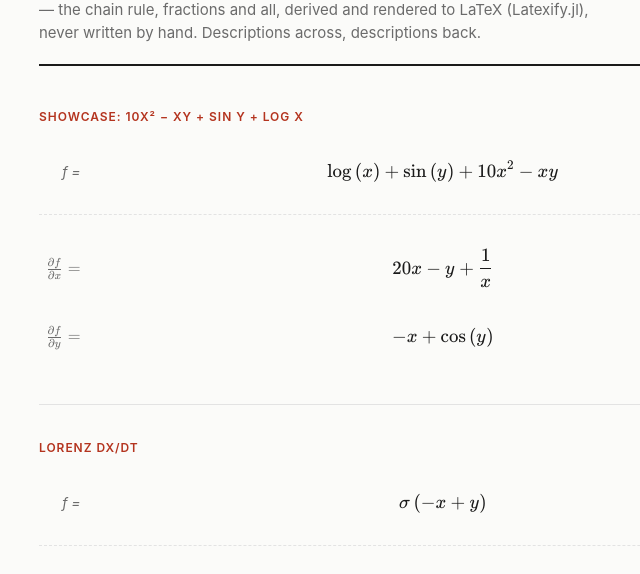
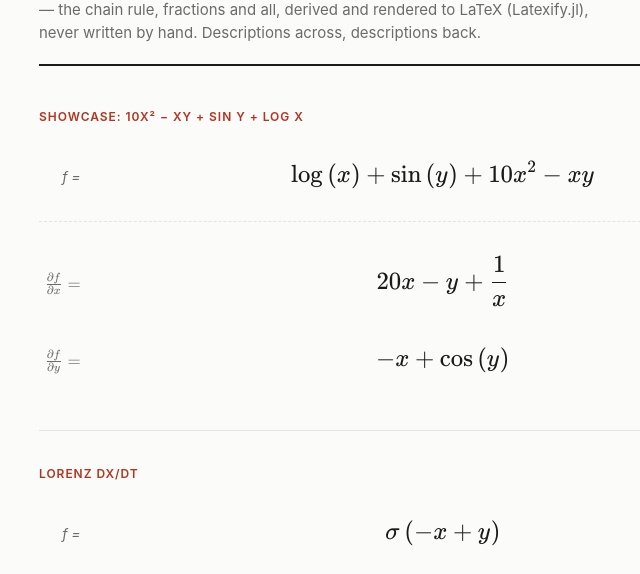
Before and after one commit to afcondon/Jurist, a plain HTML site: page examples/numexpr-edsl/diff-viz/index.html in a window 1280 px wide. Shown: the part 159-733 px from the top of the page, without its empty margins (223-863 px from the left). Drawn offline with nearby package versions, Linux system fonts and the light colour scheme.

Commit message:
[Polish] diff-viz: larger equation type (RHS display math 1.55em)
Co-Authored-By: Claude Opus 4.8 (1M context) <noreply@anthropic.com>

```diff
--- a/examples/numexpr-edsl/diff-viz/index.html
+++ b/examples/numexpr-edsl/diff-viz/index.html
@@ -38,7 +38,7 @@
   .row { display: grid; grid-template-columns: 2.6em 1fr; align-items: baseline; gap: 10px; margin: 6px 0; }
   .lhs { color: var(--muted); font-size: 14px; font-style: italic; text-align: right; }
   .rhs { overflow-x: auto; }
-  .katex { font-size: 1.18em; }
+  .rhs .katex { font-size: 1.55em; }
   .grad { margin-top: 14px; padding-top: 12px; border-top: 1px dashed var(--rule); }
   footer { margin-top: 40px; color: var(--muted); font-size: 13px; }
   code { font-family: "SF Mono", ui-monospace, Menlo, monospace; font-size: 0.92em; color: var(--ink); }
```
